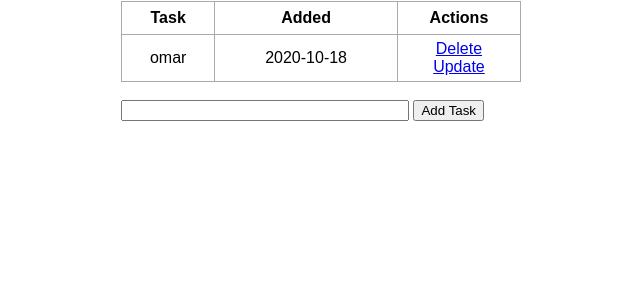
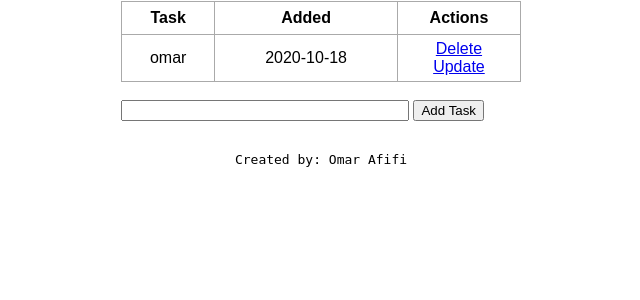
Before and after one commit to omarafifii/Flask-Notes-WebApp, a Flask app: page / in a window 1280 px wide. Shown: the part 79-379 px from the top of the page, without its empty margins (319-959 px from the left). Run offline with Flask 2, Linux system fonts and the light colour scheme; data comes from the database, SQL or seed files in the repository; both versions use the stored data as it was after the commit.

Commit message:
Added created by:

```diff
--- a/templates/index.html
+++ b/templates/index.html
@@ -43,6 +43,8 @@
         <input type="submit" value="Add Task">
     </form>
 
+    <br/>
+    <p style="text-align:center; font-family:monospace;"> Created by: Omar Afifi</p>
 </div>
 
 {% endblock %}
```
Also changed, not shown: test.db.
